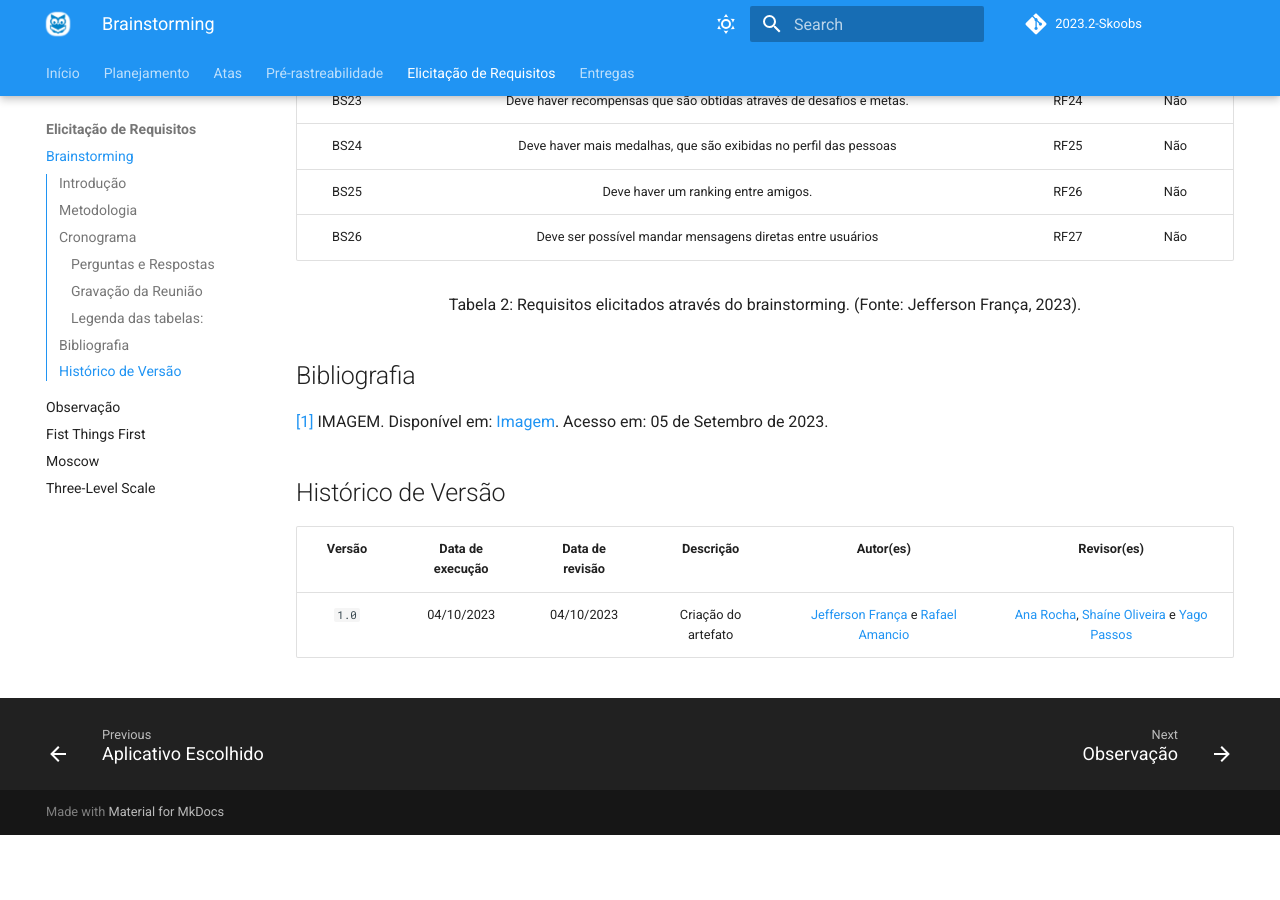
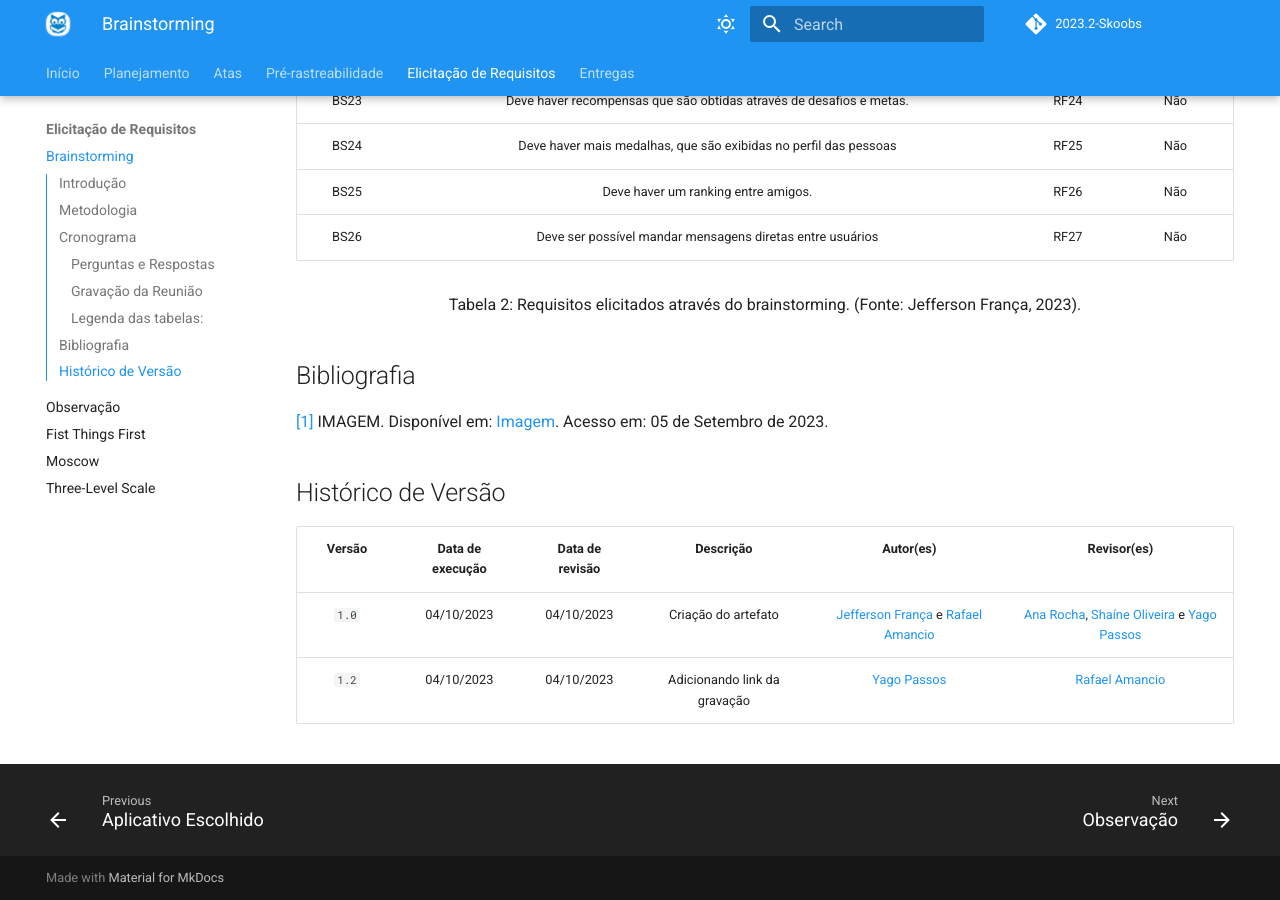
Before and after one commit to Requisitos-de-Software/2023.2-Skoob, an MkDocs documentation site: the page built from docs/elicitacao/brainstorming.md, in a window 1280 px wide and 900 px high, scrolled down 3936 px. Built offline with MkDocs 1.6.1 and Material for MkDocs 9.7.7, drawn with Linux system fonts in a browser that asks for light colours; comment, search, counter and statistics services are not loaded; before the commit the page ends 4771 px from its top, so only the background shows below that.

Commit message:
add link no brainsotrming

```diff
--- a/docs/elicitacao/brainstorming.md
+++ b/docs/elicitacao/brainstorming.md
@@ -65,7 +65,7 @@
 
 ### Gravação da Reunião
 
-<iframe width="1000vw" height="650vh" src="https://www.youtube.com/embed/6CAvQgKyy9k" title="Entrevista" frameborder="0" allow="accelerometer; autoplay; clipboard-write; encrypted-media; gyroscope; picture-in-picture" allowfullscreen=""></iframe>
+<iframe width="1000vw" height="650vh" src="https://www.youtube.com/embed/mLnZGidTMkw" title="Entrevista" frameborder="0" allow="accelerometer; autoplay; clipboard-write; encrypted-media; gyroscope; picture-in-picture" allowfullscreen=""></iframe>
 
 ### Legenda das tabelas:
     - n: Número do Requisito;
@@ -118,3 +118,4 @@
 | Versão | Data de execução | Data de revisão |      Descrição      |                                           Autor(es)                                            |                                                                  Revisor(es)                                                                   |
 | :----: | :--------------: | :-------------: | :-----------------: | :--------------------------------------------------------------------------------------------: | :--------------------------------------------------------------------------------------------------------------------------------------------: |
 | `1.0`  |    04/10/2023    |   04/10/2023    | Criação do artefato | [Jefferson França](https://github.com/Frans6) e [Rafael Amancio](https://github.com/Rafael-gc) | [Ana Rocha](https://github.com/anaaroch), [Shaíne Oliveira](https://github.com/ShaineOliveira) e [Yago Passos](https://github.com/yagompassos) |
+| `1.2`  |    04/10/2023    |   04/10/2023    | Adicionando link da gravação | [Yago Passos](https://github.com/yagompassos) | [Rafael Amancio](https://github.com/Rafael-gc) |
```
Also changed, not shown: docs/elicitacao/introspeccao.md (+0 -1 lines).
